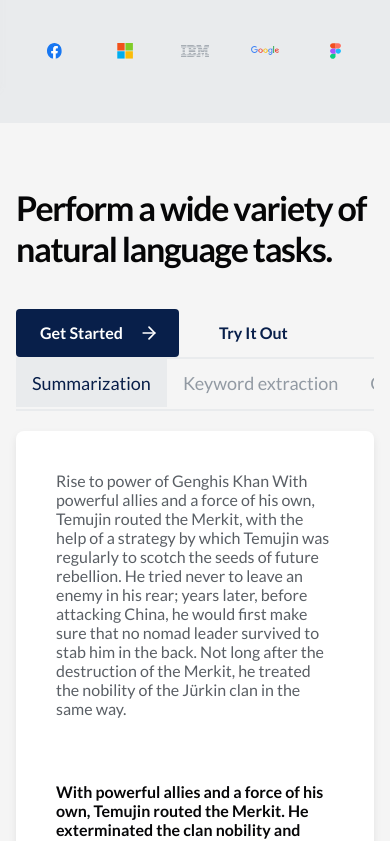
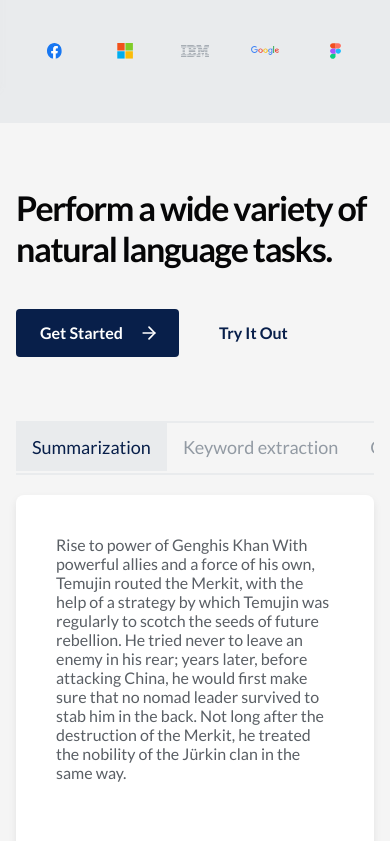
Before and after one commit to Zummit-Africa-Inc/Zapi-FE-v2, a React (Vite) app: page / in a window 390 px wide. Shown: the part 760-1601 px from the top of the page. Built offline with nearby package versions, Linux system fonts and the light colour scheme; no server answers; what aws-amplify would draw is missing.

Commit message:
minor changes to feature and AI trial

```diff
--- a/src/components/home/AiModels/TaskLang.tsx
+++ b/src/components/home/AiModels/TaskLang.tsx
@@ -112,10 +112,7 @@ const useStyles = makeStyles((theme: Theme) => ({
     [theme.breakpoints.down("laptop")]: {
       flexDirection: "column-reverse",
       padding: "4rem 1rem",
-    },
-    [theme.breakpoints.down("mobile")]: {
-      flexDirection: "column-reverse",
-      padding: "4rem 1rem",
+      gap: '64px',
     },
   },
   left: {
--- a/src/components/home/AiModels/TranslateLang.tsx
+++ b/src/components/home/AiModels/TranslateLang.tsx
@@ -112,6 +112,7 @@ const useStyles = makeStyles((theme: Theme) => ({
     [theme.breakpoints.down("laptop")]: {
       flexDirection: "column",
       padding: "4rem 1rem",
+      gap: '64px',
     },
   },
   left: {
--- a/src/components/home/Features.tsx
+++ b/src/components/home/Features.tsx
@@ -129,8 +129,9 @@ const useStyles = makeStyles((theme: Theme) => ({
       gap: "24px",
     },
     [theme.breakpoints.down("mobile")]: {
-      flex: "0 0 50%",
+      flex: "0 0 100%",
       gap: "24px",
+      fontSize: "16px",
     },
   },
 }));
```
